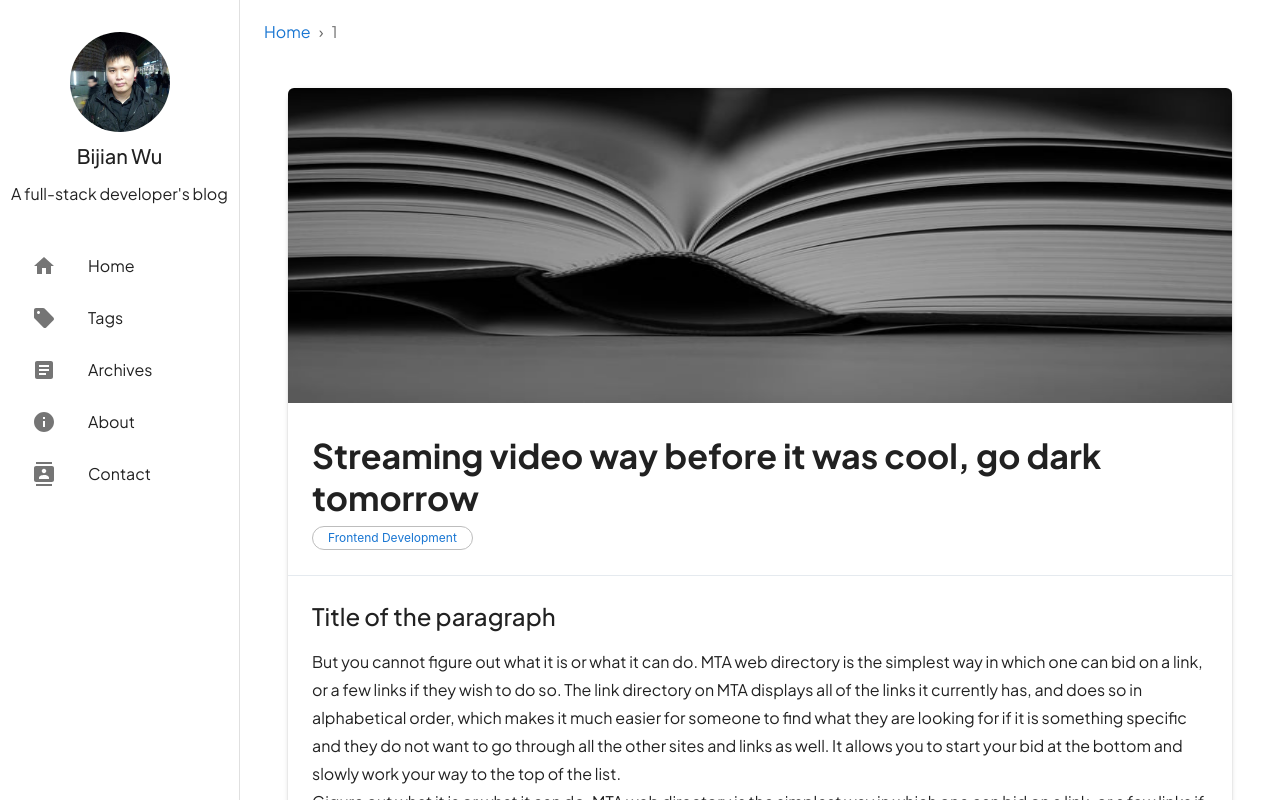
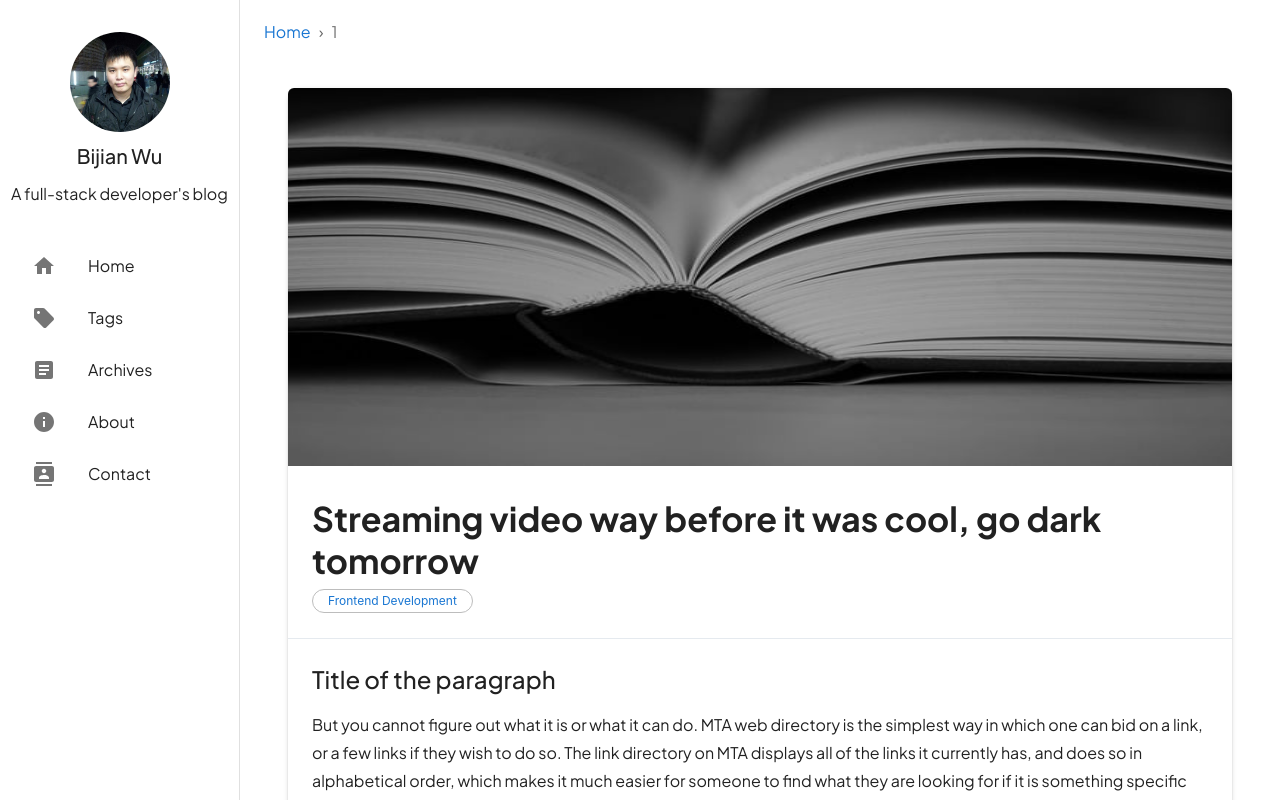
Before and after one commit to BijianWu/blog, a React (Create React App) app: page /posts/1 in a window 1280 px wide. Shown: the top 800 px of the page. Built offline with nearby package versions, Linux system fonts and the light colour scheme.

Commit message:
change image aspect ratio

```diff
--- a/src/blog/BlogDetails.jsx
+++ b/src/blog/BlogDetails.jsx
@@ -18,7 +18,7 @@ export default function BlogDetails(){
 
         {/* // main section */}
         <Paper sx={{  borderRadius: 3 }} elevation={2}>
-            <img style={{objectFit: "fill", minHeight: "200px", width: "100%", aspectRatio: 3, borderTopLeftRadius: 6, borderTopRightRadius: 6}} src={require("../assets/images/book-open.jpg")} alt=""/>
+            <img style={{objectFit: "fill", minHeight: "200px", width: "100%", aspectRatio: 2.5, borderTopLeftRadius: 6, borderTopRightRadius: 6}} src={require("../assets/images/book-open.jpg")} alt=""/>
             <Box sx={{ py: 3, px: 3 }}>
 
 
```
